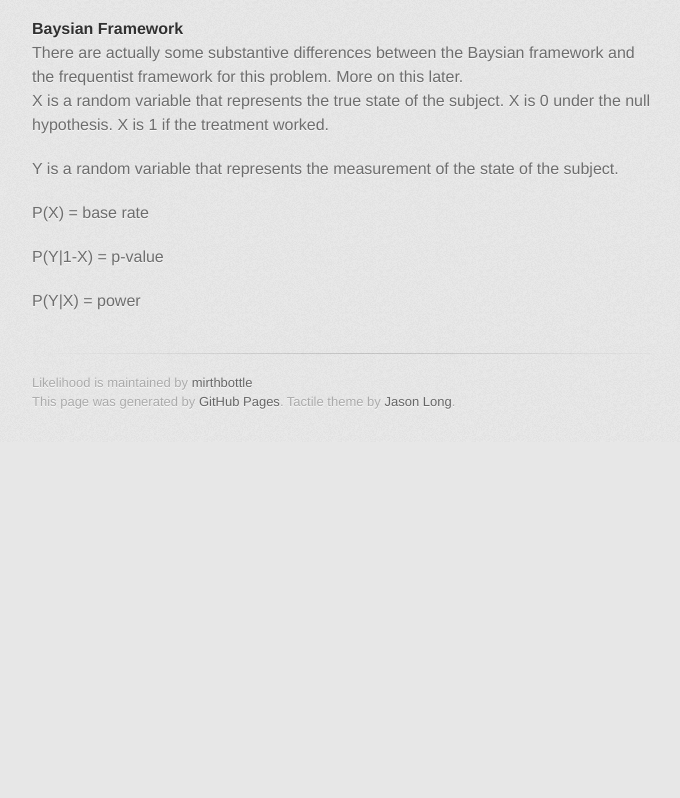
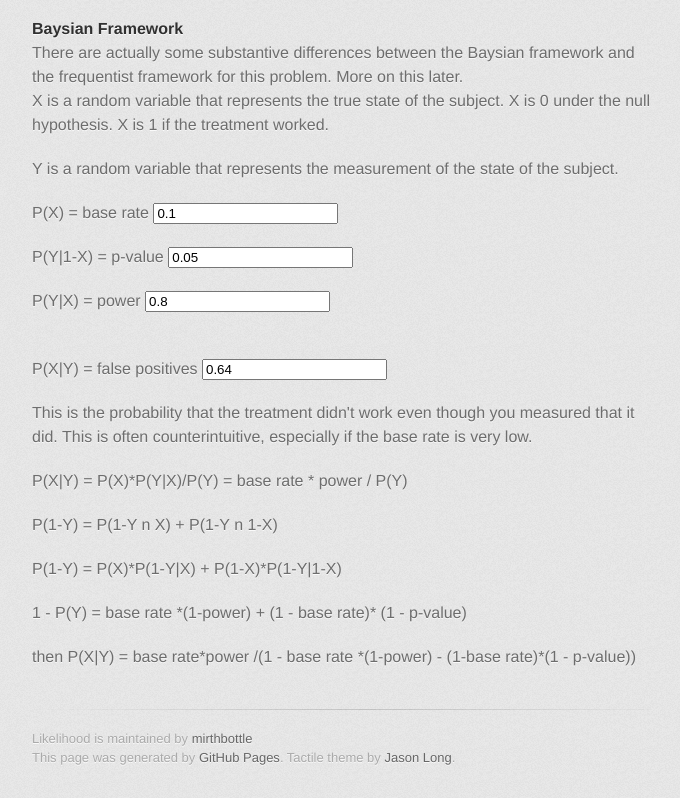
Before and after one commit to mirthbottle/likelihood, a plain HTML site: page index.html in a window 1280 px wide. Shown: the part 696-1494 px from the top of the page, without its empty margins (298-978 px from the left). Before the commit the page ends 1138 px from the top, so only its background shows below. Drawn offline with Linux system fonts and the light colour scheme; a web font is replaced by a local one.

Commit message:
fill in false positive

```diff
--- a/index.html
+++ b/index.html
@@ -50,10 +50,18 @@ We've crafted some handsome templates for you to use. Go ahead and continue to l
 There are actually some substantive differences between the Baysian framework and the frequentist framework for this problem.  More on this later.
 <p>X is a random variable that represents the true state of the subject.  X is 0 under the null hypothesis.  X is 1 if the treatment worked.
 <p>Y is a random variable that represents the measurement of the state of the subject.
-<p>P(X) = base rate
-<p>P(Y|1-X) = p-value
-<p>P(Y|X) = power
+<p>P(X) = base rate <input type='text' name='base_rate' id='base_rate' value='0.1' onchange='calculateFP()'>
+<p>P(Y|1-X) = p-value <input type='text' name='p-value' id='p-value' value='0.05' onchange='calculateFP()'>
+<p>P(Y|X) = power <input type='text' name='power' id='power' value='0.8' onchange='calculateFP()'>
 
+<br><br>
+<p><b>P(X|Y)</b> = false positives <input type='text' name='false_positive' id='false_positive' value='0.64' onchange='calculateFP()'>
+<p>This is the probability that the treatment didn't work even though you measured that it did.  This is often counterintuitive, especially if the base rate is very low.
+<p>P(X|Y) = P(X)*P(Y|X)/P(Y) = base rate * power / P(Y)
+<p>P(1-Y) = P(1-Y n X) + P(1-Y n 1-X)
+<p>P(1-Y) = P(X)*P(1-Y|X) + P(1-X)*P(1-Y|1-X)
+<p>1 - P(Y) = base rate *(1-power) + (1 - base rate)* (1 - p-value)
+<p>then P(X|Y) = base rate*power /(1 - base rate *(1-power) - (1-base rate)*(1 - p-value))
 
         </section>
 
@@ -66,4 +74,14 @@ There are actually some substantive differences between the Baysian framework an
       </div>
     </div>
   </body>
+  <script type='text/javascript'>
+    function calculateFP() {
+      var base_rate = document.getElementById('base_rate').value;
+      var p_value = document.getElementById('p-value').value;
+      var power = document.getElementById('power').value;
+      var false_positive = 0.0;
+      false_positive = base_rate*power/(1-base_rate*(1-power)-(1-base_rate)*(1-p_value));
+      document.getElementById('false_positive').value = false_positive.toString();
+    }
+  </script>
 </html>
```
